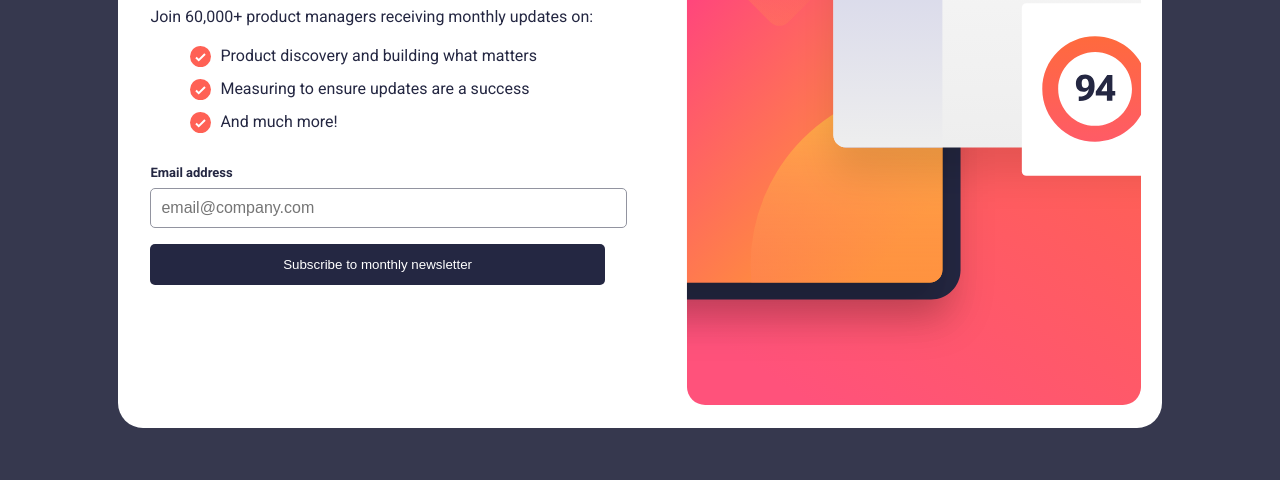
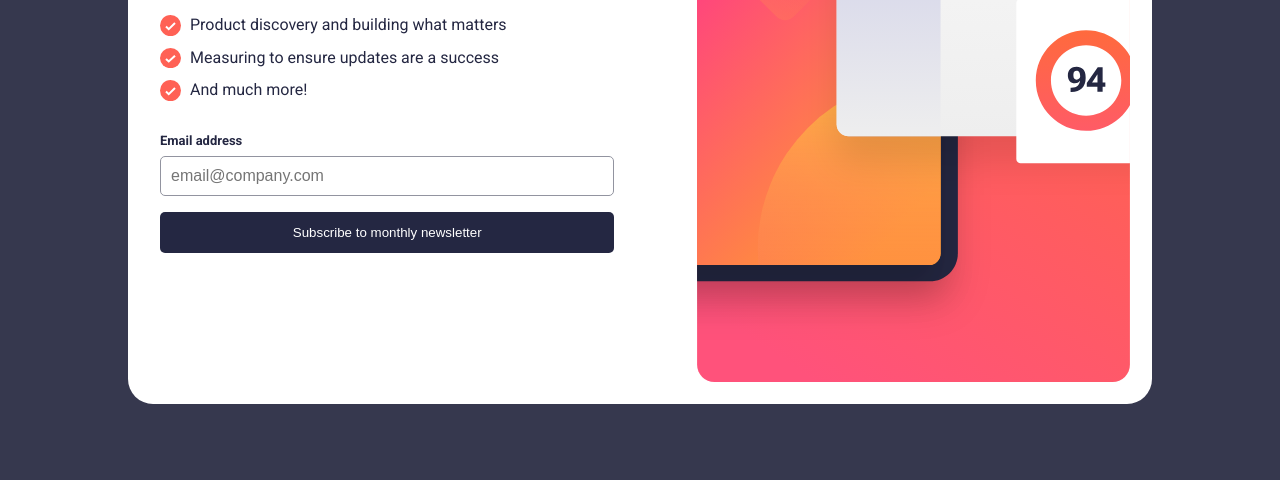
Before and after one commit to Aayush259/Newsletter-sign-up-form, a plain HTML site: page index.html in a window 1280 px wide. Shown: the part 336-816 px from the top of the page. Drawn offline with Linux system fonts and the light colour scheme.

Commit message:
Fixing styles

```diff
--- a/styles/active-hover-error-states-styles.css
+++ b/styles/active-hover-error-states-styles.css
@@ -1,4 +1,10 @@
 /* This stylesheet is for active and hover states for form elements */
+
+* {
+    margin: 0;
+    padding: 0;
+    box-sizing: border-box;
+}
 
 :root {
     --Tomato: hsl(4, 100%, 67%);
--- a/styles/default-styles.css
+++ b/styles/default-styles.css
@@ -1,4 +1,10 @@
 /* This stylesheet is for desktop devices */
+
+* {
+    margin: 0;
+    padding: 0;
+    box-sizing: border-box;
+}
 
 :root {
     --Red : hsl(0, 100%, 50%);
--- a/styles/mobile-styles.css
+++ b/styles/mobile-styles.css
@@ -1,4 +1,10 @@
 /* This stylesheet is for mobile devices */
+
+* {
+    margin: 0;
+    padding: 0;
+    box-sizing: border-box;
+}
 
 :root {
     --Red : hsl(0, 100%, 50%);
--- a/styles/success.css
+++ b/styles/success.css
@@ -18,12 +18,13 @@ body {
     background-color: var(--Charcoal-Grey);
     font-family: Roboto, sans-serif;
     display: flex;
-    flex-direction: row;
-    justify-content: center;
-    align-items: center;
 }
 
 #success {
+    margin-top: auto;
+    margin-bottom: auto;
+    margin-left: auto;
+    margin-right: auto;
     background-color: var(--White);
     padding: 3.5rem;
     width: 70%;
```
